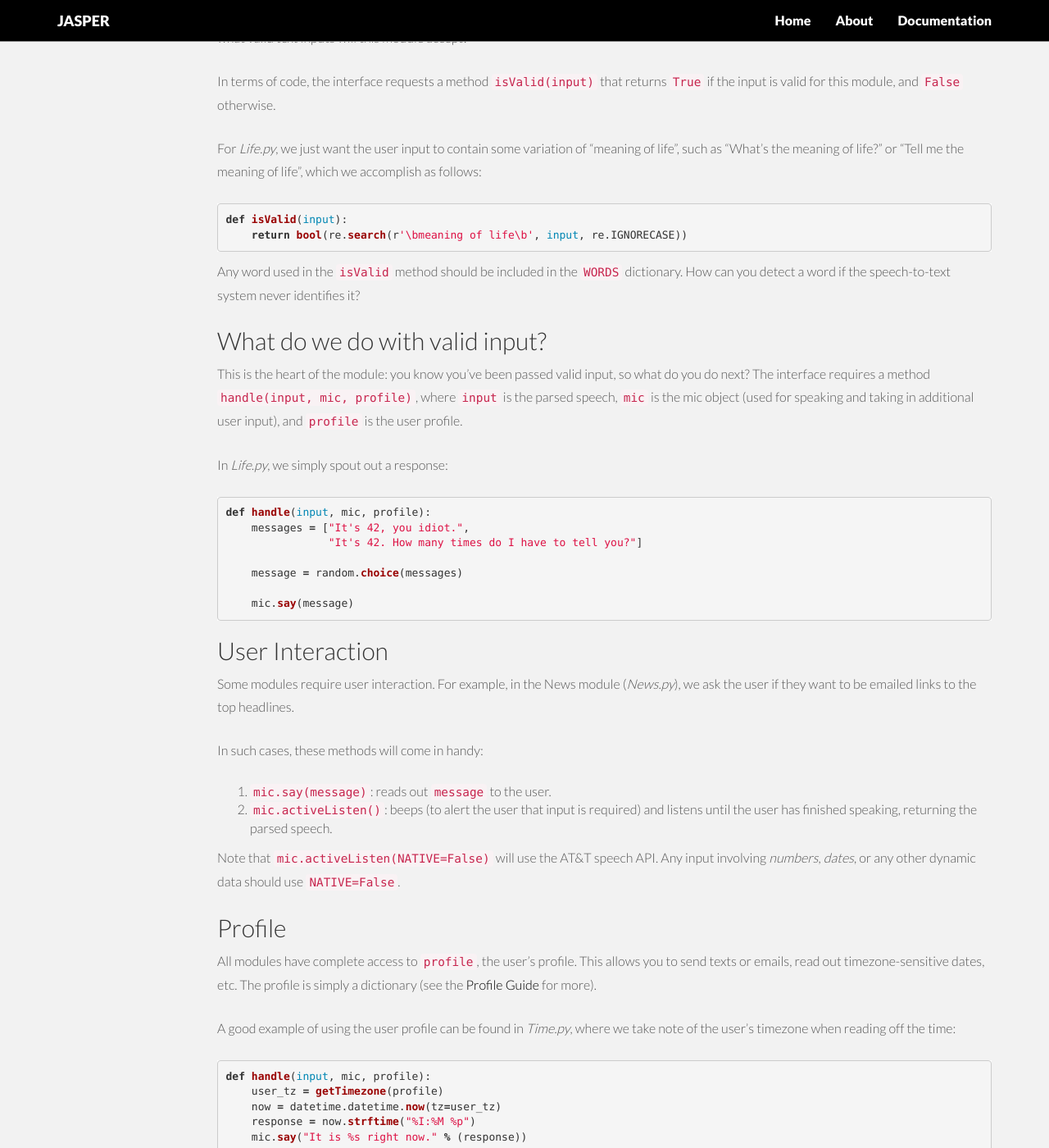
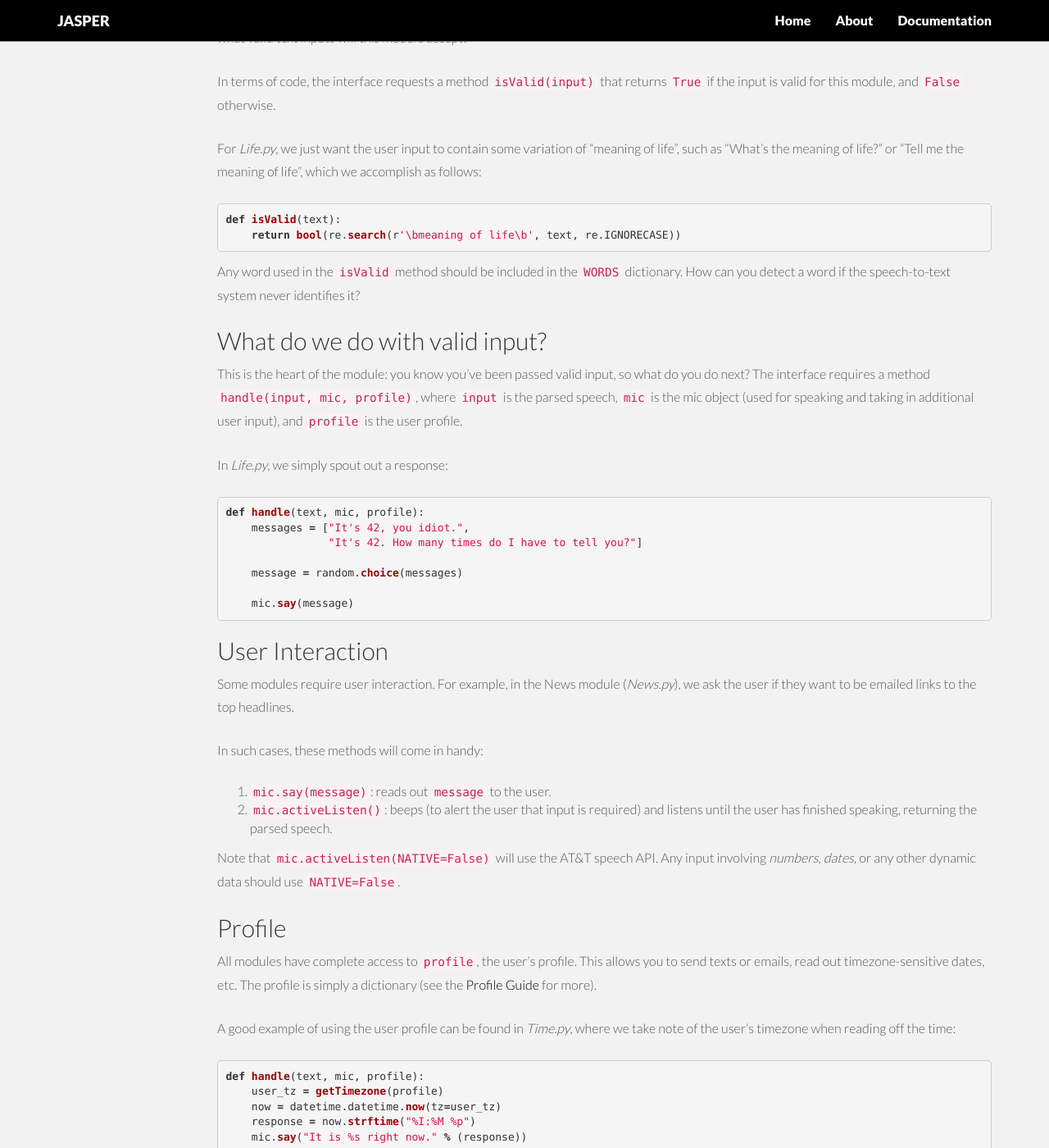
Before and after one commit to jasperproject/jasperproject.github.io, a Jekyll site: the page built from documentation/api/standard/index.md, in a window 1280 px wide and 1400 px high, scrolled down 1009 px. Shown: the whole window at 82% size. Built offline with Jekyll 4.4.1, drawn with Linux system fonts in a browser that asks for light colours; nearby versions of some CDN libraries.

Commit message:
'input' -> 'text'

```diff
--- a/documentation/api/standard/index.md
+++ b/documentation/api/standard/index.md
@@ -47,8 +47,8 @@ In terms of code, the interface requests a method `isValid(input)` that returns
 For _Life.py_, we just want the user input to contain some variation of "meaning of life", such as "What's the meaning of life?" or "Tell me the meaning of life", which we accomplish as follows:
 
 {% highlight python %}
-def isValid(input):
-    return bool(re.search(r'\bmeaning of life\b', input, re.IGNORECASE))
+def isValid(text):
+    return bool(re.search(r'\bmeaning of life\b', text, re.IGNORECASE))
 {% endhighlight %}
 
 Any word used in the `isValid` method should be included in the `WORDS` dictionary. How can you detect a word if the speech-to-text system never identifies it?
@@ -60,7 +60,7 @@ This is the heart of the module: you know you've been passed valid input, so wha
 In _Life.py_, we simply spout out a response:
 
 {% highlight python %}
-def handle(input, mic, profile):
+def handle(text, mic, profile):
     messages = ["It's 42, you idiot.",
                 "It's 42. How many times do I have to tell you?"]
 
@@ -87,7 +87,7 @@ All modules have complete access to `profile`, the user's profile. This allows y
 A good example of using the user profile can be found in _Time.py_, where we take note of the user's timezone when reading off the time:
 
 {% highlight python %}
-def handle(input, mic, profile):
+def handle(text, mic, profile):
     user_tz = getTimezone(profile)
     now = datetime.datetime.now(tz=user_tz)
     response = now.strftime("%I:%M %p")
@@ -97,7 +97,7 @@ def handle(input, mic, profile):
 The profile is also useful for accessing permissions tokens, passwords, and more. In _Birthday.py_, we grab the user's Facebook permissions token from the profile in order to find out their friends' birthdays:
 
 {% highlight python %}
-def handle(input, mic, profile):
+def handle(text, mic, profile):
     oauth_access_token = profile['keys']["FB_TOKEN"]
     ...
 {% endhighlight %}
```
